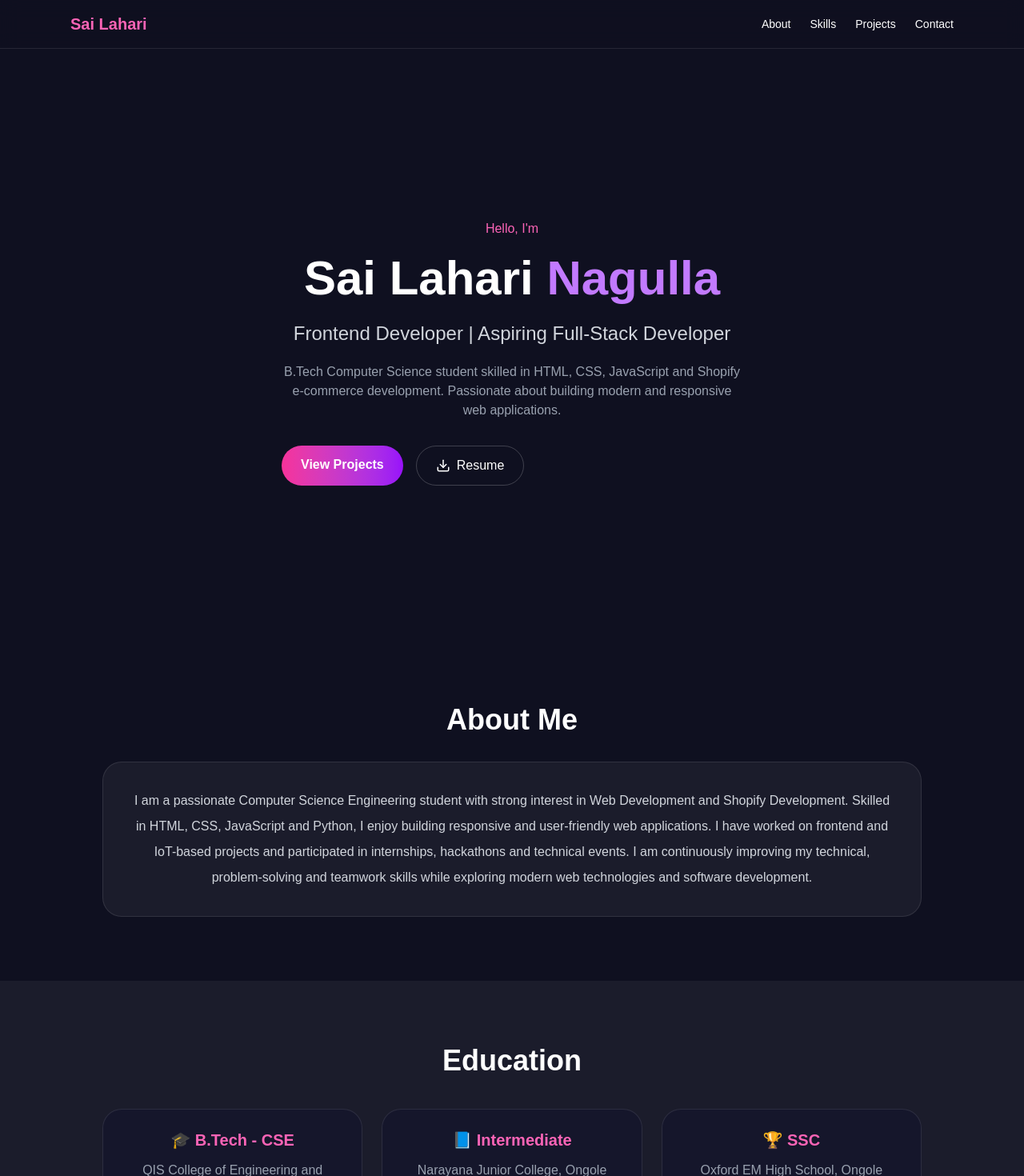
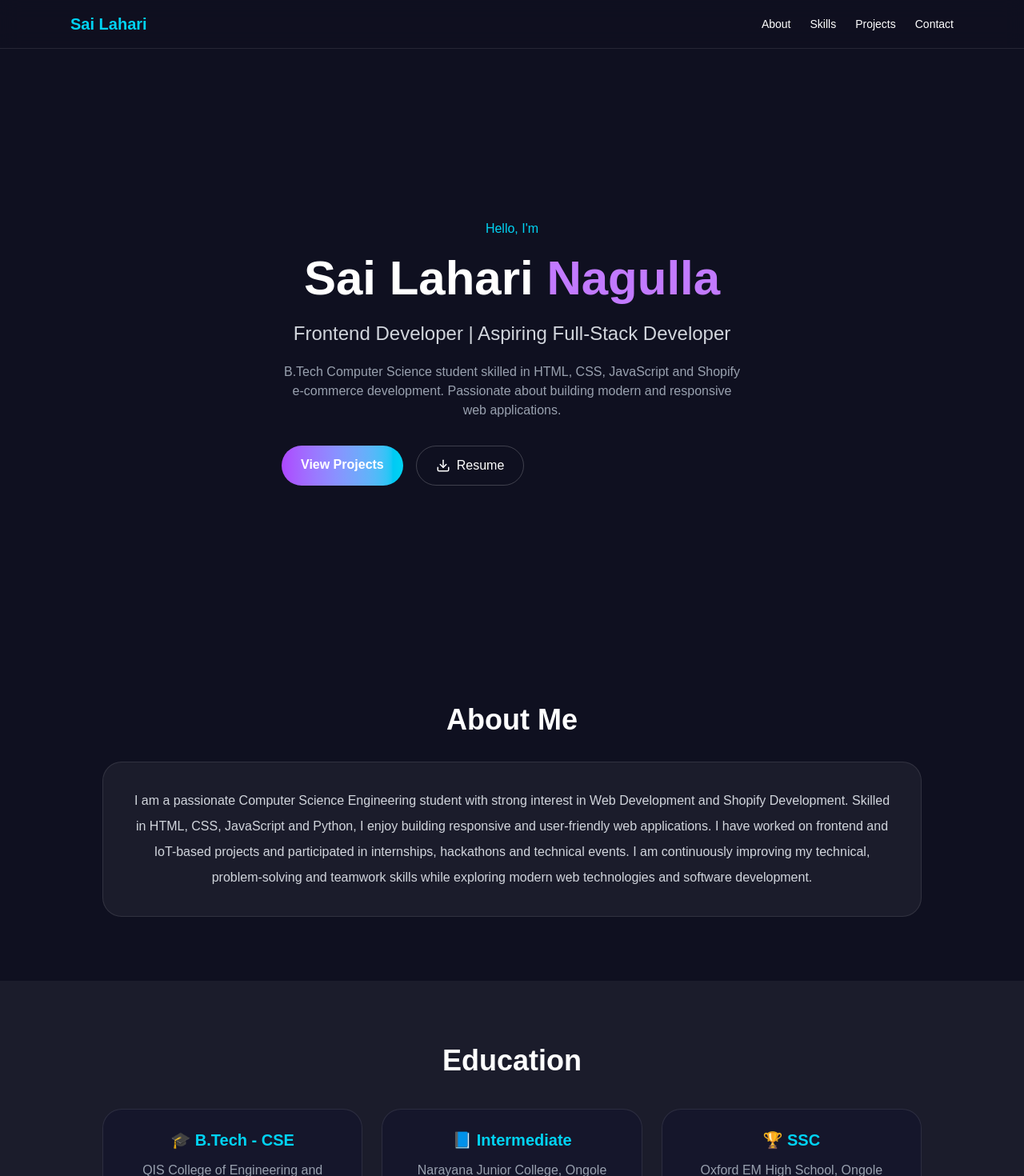
Before and after one commit to NagullaSaiLahari3281/Portfolioo, a Next.js app: page / in a window 1280 px wide. Shown: the top 1470 px of the page at 80% size. Built offline with nearby package versions, Linux system fonts and the light colour scheme.

Commit message:
Change text color

```diff
--- a/app/page.tsx
+++ b/app/page.tsx
@@ -93,7 +93,7 @@ export default function Home() {
 
         <div className="max-w-6xl mx-auto px-6 py-4 flex justify-between items-center">
 
-          <h1 className="text-xl font-bold text-pink-400">
+          <h1 className="text-xl font-bold text-cyan-400">
             Sai Lahari
           </h1>
 
@@ -118,7 +118,7 @@ export default function Home() {
             transition={{ duration: 0.8 }}
           >
 
-            <p className="text-pink-400 mb-3">
+            <p className="text-cyan-400 mb-3">
               Hello, I'm
             </p>
 
@@ -148,7 +148,7 @@ export default function Home() {
 
               <a
                 href="#projects"
-                className="px-6 py-3 rounded-full bg-gradient-to-r from-pink-500 to-purple-600 font-semibold"
+                className="px-6 py-3 rounded-full bg-gradient-to-r from-purple-500 to-cyan-400 font-semibold"
               >
                 View Projects
               </a>
@@ -215,7 +215,7 @@ export default function Home() {
 
             <div className="p-6 rounded-3xl bg-[#15162b] border border-white/10 text-center">
 
-  <h3 className="text-xl font-semibold text-pink-400">
+  <h3 className="text-xl font-semibold text-cyan-400">
     🎓 B.Tech - CSE
   </h3>
 
@@ -228,7 +228,7 @@ export default function Home() {
 
 <div className="p-6 rounded-3xl bg-[#15162b] border border-white/10 text-center">
 
-  <h3 className="text-xl font-semibold text-pink-400">
+  <h3 className="text-xl font-semibold text-cyan-400">
     📘 Intermediate
   </h3>
 
@@ -241,7 +241,7 @@ export default function Home() {
 
 <div className="p-6 rounded-3xl bg-[#15162b] border border-white/10 text-center">
 
-  <h3 className="text-xl font-semibold text-pink-400">
+  <h3 className="text-xl font-semibold text-cyan-400">
     🏆 SSC
   </h3>
 
@@ -311,7 +311,7 @@ export default function Home() {
                 className="rounded-3xl p-6 bg-[#15162b] border border-white/10"
               >
 
-                <h3 className="text-xl font-bold text-pink-400">
+                <h3 className="text-xl font-bold text-cyan-400">
                   {project.title}
                 </h3>
 
@@ -414,7 +414,7 @@ export default function Home() {
                 className="p-5 rounded-2xl bg-[#15162b] border border-white/10"
               >
 
-                <h3 className="text-xl font-semibold text-pink-400">
+                <h3 className="text-xl font-semibold text-cyan-400">
                   {item.title}
                 </h3>
 
```
